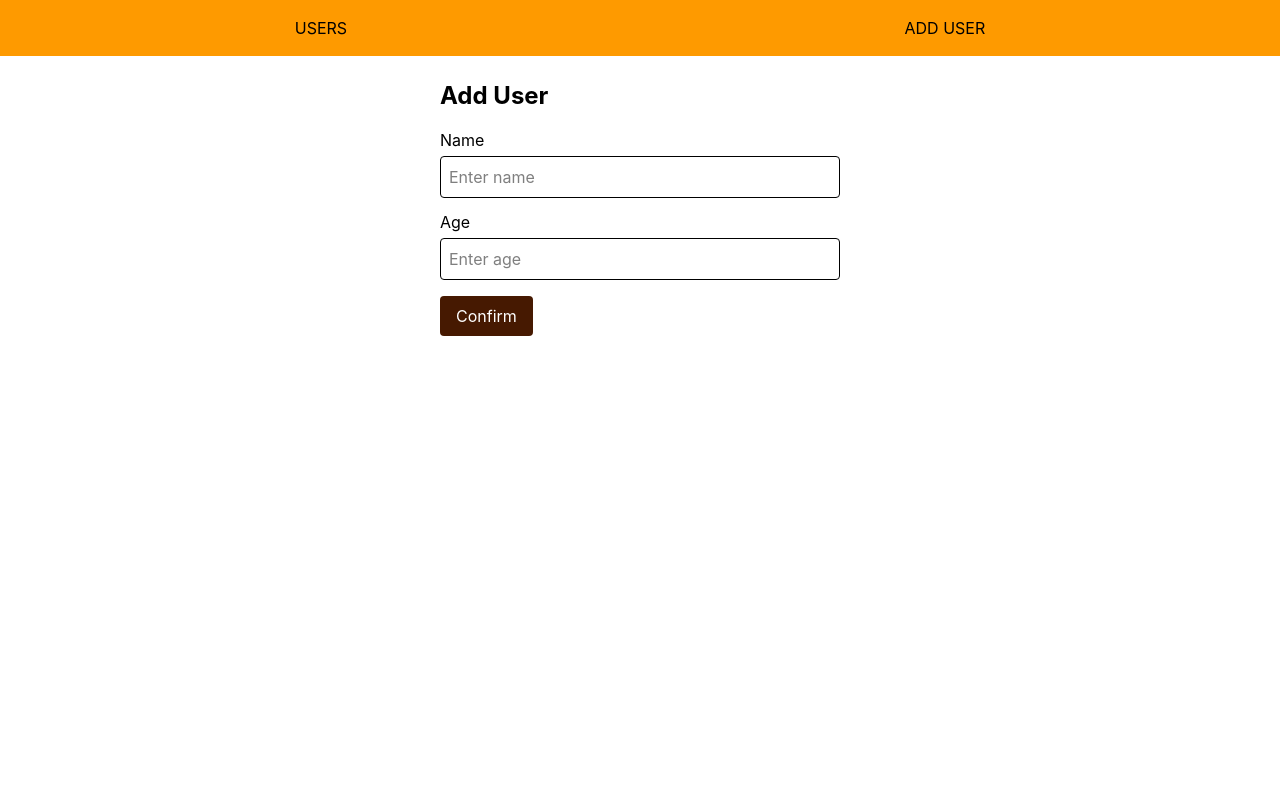
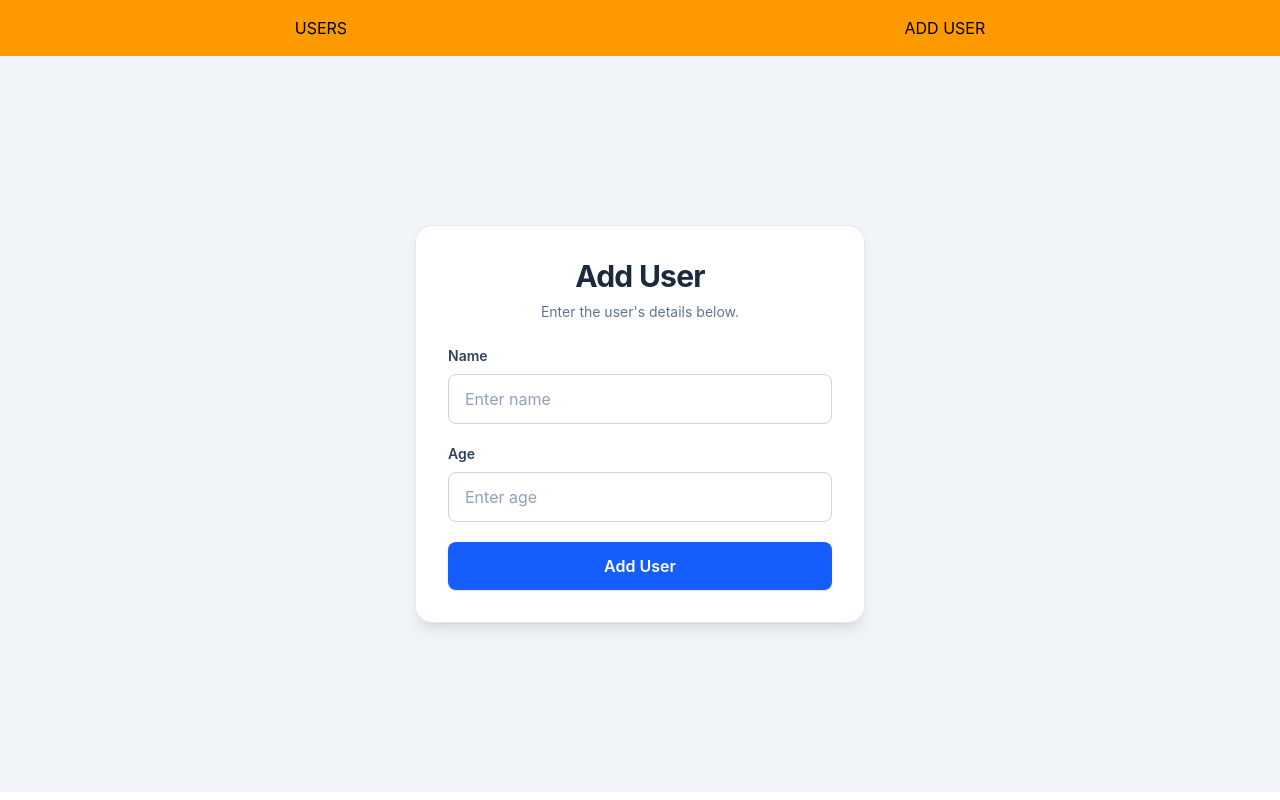
Before and after one commit to LITHIL70/api-s-prc, a React (Vite) app: page /adduser in a window 1280 px wide. Built offline with nearby package versions, Linux system fonts and the light colour scheme.

Commit message:
Style user form and users list with Tailwind CSS

```diff
--- a/src/UserAdd.jsx
+++ b/src/UserAdd.jsx
@@ -1,54 +1,76 @@
-import { useState } from 'react'
-import { useNavigate } from 'react-router-dom'
-
-const url = 'http://localhost:3000/users'
+import { useState } from "react"
+import { useNavigate } from "react-router-dom"
 
 export default function UserAdd() {
+  const url = "http://localhost:3000/users/"
   const navigate = useNavigate()
-  const [name, setName] = useState('')
-  const [age, setAge] = useState('')
-  const [isSubmitting, setIsSubmitting] = useState(false)
-  const [error, setError] = useState('')
+  const [name, setName] = useState("")
+  const [age, setAge] = useState("")
 
-  async function addUser(event) {
-    event.preventDefault()
-    setError('')
+  async function addUser() {
+    try {
+      let response = await fetch(url, {
+        method: "POST",
+        headers: { "Content-Type": "application/json" },
+        body: JSON.stringify({ name, age }),
+      })
 
-    if (!name.trim() || age === '' || Number(age) < 0) {
-      setError('Enter a name and a valid age.')
-      return
-    }
+      response = await response.json()
 
-    setIsSubmitting(true)
-    try {
-      const response = await fetch(url, {
-        method: 'POST',
-        headers: { 'Content-Type': 'application/json' },
-        body: JSON.stringify({ name: name.trim(), age: Number(age) }),
-      })
-      if (!response.ok) throw new Error(`Request failed (${response.status})`)
-      alert('User added successfully')
-      navigate('/users')
-    } catch (err) {
-      setError(`Could not add user. Make sure your API is running at ${url}. ${err.message}`)
-    } finally {
-      setIsSubmitting(false)
+      if (response) {
+        alert("user added")
+        navigate("/users")
+      } else {
+        alert("user not added")
+      }
+    } catch (error) {
+      alert("Could not add user. Check that the API server is running.")
+      console.error(error)
     }
   }
 
   return (
-    <div className="mx-auto max-w-md p-6">
-      <h1 className="mb-4 text-2xl font-bold">Add User</h1>
-      <form onSubmit={addUser}>
-        <label className="mb-1 block" htmlFor="name">Name</label>
-        <input id="name" className="mb-3 w-full rounded border p-2" type="text" placeholder="Enter name" value={name} onChange={(event) => setName(event.target.value)} required />
-        <label className="mb-1 block" htmlFor="age">Age</label>
-        <input id="age" className="mb-4 w-full rounded border p-2" type="number" min="0" placeholder="Enter age" value={age} onChange={(event) => setAge(event.target.value)} required />
-        <button className="rounded bg-amber-950 px-4 py-2 text-white disabled:opacity-50" type="submit" disabled={isSubmitting}>
-          {isSubmitting ? 'Saving...' : 'Confirm'}
-        </button>
-        {error && <p className="mt-3 text-red-600" role="alert">{error}</p>}
-      </form>
-    </div>
+    <main className="flex min-h-[calc(100vh-64px)] items-center justify-center bg-slate-100 px-4 py-10">
+      <section className="w-full max-w-md rounded-2xl bg-white p-8 shadow-lg ring-1 ring-slate-200">
+        <div className="mb-6 text-center">
+          <h1 className="text-3xl font-bold tracking-tight text-slate-800">Add User</h1>
+          <p className="mt-2 text-sm text-slate-500">Enter the user's details below.</p>
+        </div>
+
+        <div className="space-y-5">
+          <div>
+            <label htmlFor="name" className="mb-2 block text-sm font-semibold text-slate-700">Name</label>
+            <input
+              id="name"
+              className="w-full rounded-lg border border-slate-300 px-4 py-3 text-slate-800 outline-none transition placeholder:text-slate-400 focus:border-blue-500 focus:ring-2 focus:ring-blue-100"
+              type="text"
+              placeholder="Enter name"
+              value={name}
+              onChange={(event) => setName(event.target.value)}
+            />
+          </div>
+
+          <div>
+            <label htmlFor="age" className="mb-2 block text-sm font-semibold text-slate-700">Age</label>
+            <input
+              id="age"
+              className="w-full rounded-lg border border-slate-300 px-4 py-3 text-slate-800 outline-none transition placeholder:text-slate-400 focus:border-blue-500 focus:ring-2 focus:ring-blue-100"
+              type="text"
+              placeholder="Enter age"
+              value={age}
+              onChange={(event) => setAge(event.target.value)}
+            />
+          </div>
+
+          <button
+            className="w-full rounded-lg bg-blue-600 px-4 py-3 font-semibold text-white shadow-sm transition hover:bg-blue-700 focus:outline-none focus:ring-2 focus:ring-blue-400 focus:ring-offset-2"
+            onClick={addUser}
+            type="button"
+          >
+            Add User
+          </button>
+        </div>
+      </section>
+    </main>
   )
 }
--- a/src/UsersList.jsx
+++ b/src/UsersList.jsx
@@ -18,7 +18,9 @@ export default function UserList() {
         const list = Array.isArray(data) ? data : (data.users ?? data.data ?? [])
         setUsers(Array.isArray(list) ? list : [])
       } catch (err) {
-        if (err.name !== 'AbortError') setError(`Could not load users. Make sure your API is running at ${url}. ${err.message}`)
+        if (err.name !== 'AbortError') {
+          setError(`Could not load users. Make sure your API is running at ${url}. ${err.message}`)
+        }
       } finally {
         if (!controller.signal.aborted) setLoading(false)
       }
@@ -29,22 +31,63 @@ export default function UserList() {
   }, [])
 
   return (
-    <main className="p-6">
-      <h1 className="mb-4 text-2xl font-bold">Users</h1>
-      {loading && <p>Loading users...</p>}
-      {error && <p className="mb-3 text-red-600" role="alert">{error}</p>}
-      {!loading && !error && users.length === 0 && <p>No users found.</p>}
-      {users.length > 0 && (
-        <table className="w-full max-w-xl border-collapse text-left">
-          <thead><tr className="bg-amber-500"><th className="border p-2">Name</th><th className="border p-2">Age</th></tr></thead>
-          <tbody>{users.map((user, index) => (
-            <tr key={user.id ?? `${user.name}-${index}`}>
-              <td className="border p-2">{user.name ?? '—'}</td>
-              <td className="border p-2">{user.age ?? '—'}</td>
-            </tr>
-          ))}</tbody>
-        </table>
-      )}
+    <main className="min-h-[calc(100vh-64px)] bg-slate-100 px-4 py-10 sm:px-6">
+      <section className="mx-auto max-w-4xl">
+        <div className="mb-8 flex flex-col gap-3 sm:flex-row sm:items-end sm:justify-between">
+          <div>
+            <p className="text-sm font-semibold uppercase tracking-[0.2em] text-blue-600">Dashboard</p>
+            <h1 className="mt-2 text-3xl font-bold tracking-tight text-slate-900 sm:text-4xl">Users List</h1>
+            <p className="mt-2 text-slate-500">View the users returned by your API.</p>
+          </div>
+          <div className="inline-flex w-fit items-center rounded-full bg-white px-4 py-2 text-sm font-medium text-slate-600 shadow-sm ring-1 ring-slate-200">
+            {users.length} {users.length === 1 ? 'user' : 'users'}
+          </div>
+        </div>
+
+        {loading && (
+          <div className="rounded-xl border border-slate-200 bg-white p-8 text-center text-slate-500 shadow-sm">
+            <div className="mx-auto mb-3 h-8 w-8 animate-spin rounded-full border-4 border-slate-200 border-t-blue-600" />
+            Loading users...
+          </div>
+        )}
+
+        {error && (
+          <div className="rounded-xl border border-red-200 bg-red-50 p-5 text-red-700 shadow-sm" role="alert">
+            <p className="font-semibold">Unable to load users</p>
+            <p className="mt-1 text-sm">{error}</p>
+          </div>
+        )}
+
+        {!loading && !error && users.length === 0 && (
+          <div className="rounded-xl border border-dashed border-slate-300 bg-white px-6 py-14 text-center shadow-sm">
+            <h2 className="text-lg font-semibold text-slate-800">No users found</h2>
+            <p className="mt-2 text-sm text-slate-500">When users are available from the API, they will appear here.</p>
+          </div>
+        )}
+
+        {users.length > 0 && (
+          <div className="overflow-hidden rounded-xl bg-white shadow-md ring-1 ring-slate-200">
+            <div className="overflow-x-auto">
+              <table className="w-full min-w-[320px] border-collapse text-left">
+                <thead>
+                  <tr className="bg-slate-800 text-white">
+                    <th className="px-6 py-4 text-xs font-semibold uppercase tracking-wider">Name</th>
+                    <th className="px-6 py-4 text-xs font-semibold uppercase tracking-wider">Age</th>
+                  </tr>
+                </thead>
+                <tbody className="divide-y divide-slate-100">
+                  {users.map((user, index) => (
+                    <tr key={user.id ?? `${user.name}-${index}`} className="transition hover:bg-blue-50">
+                      <td className="px-6 py-4 font-medium text-slate-800">{user.name ?? '—'}</td>
+                      <td className="px-6 py-4 text-slate-600">{user.age ?? '—'}</td>
+                    </tr>
+                  ))}
+                </tbody>
+              </table>
+            </div>
+          </div>
+        )}
+      </section>
     </main>
   )
 }
```
